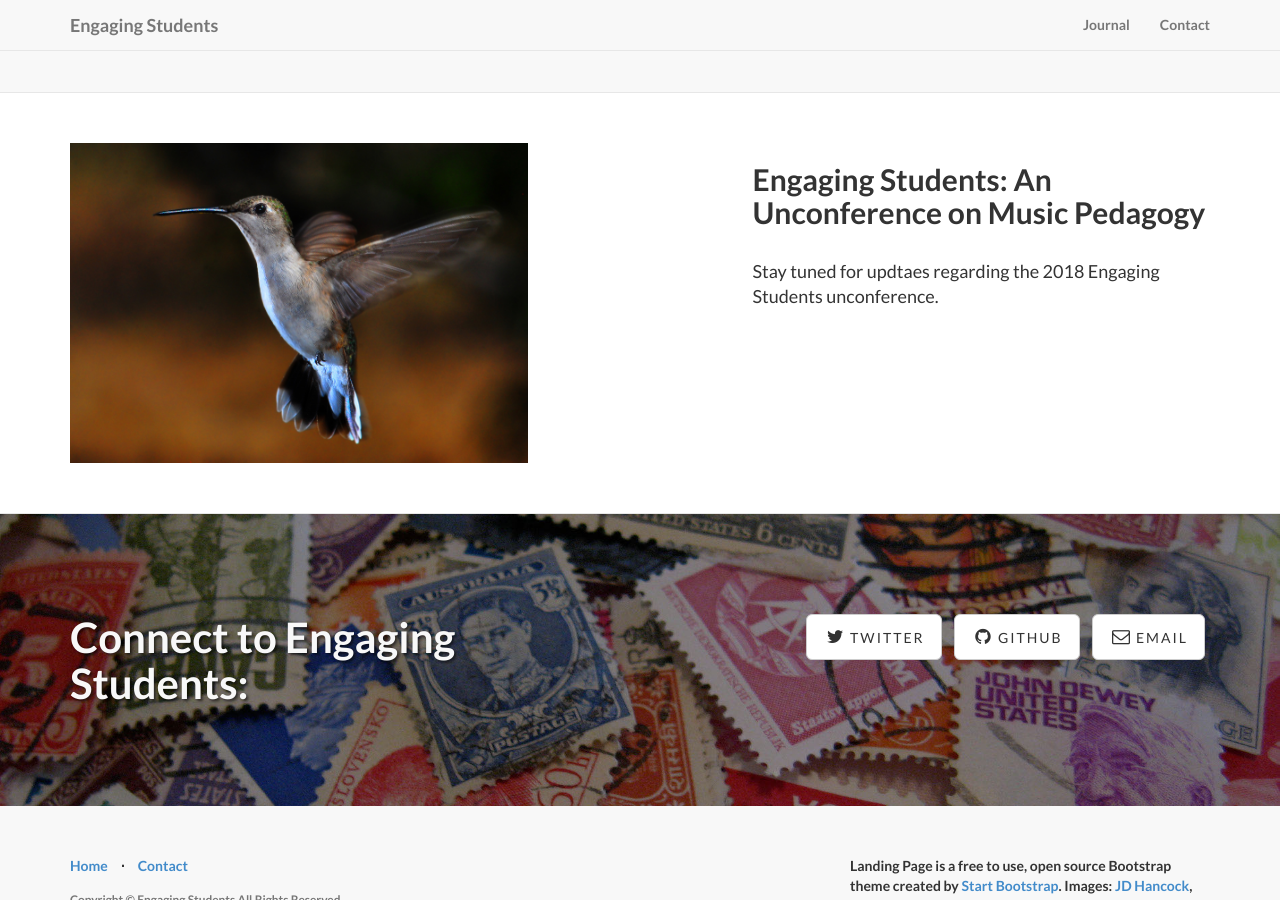
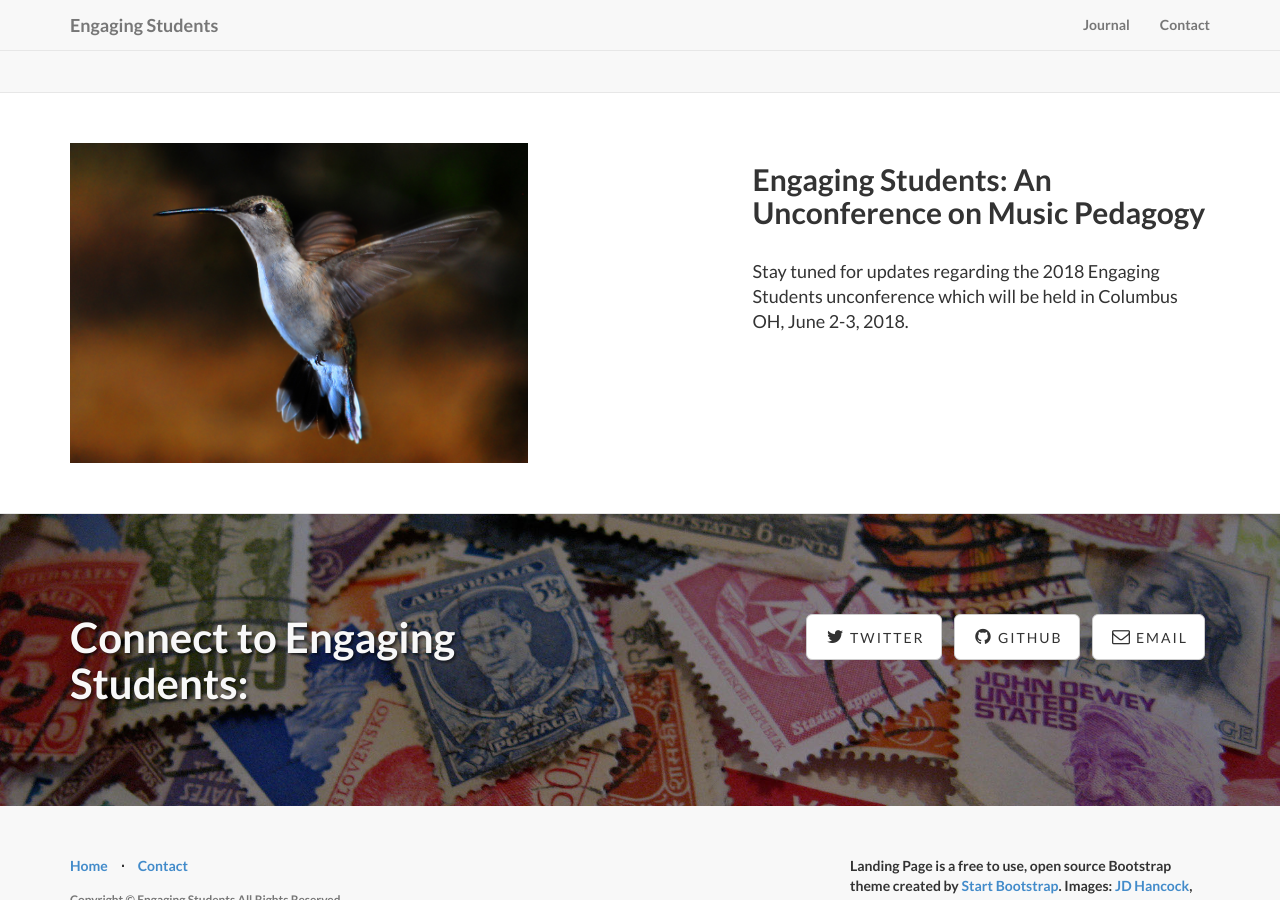
Before and after one commit to flipcamp/flipcamp.github.io, a Jekyll site: the page built from index.html, in a window 1280 px wide and 900 px high, scrolled down 1622 px. Built offline with Jekyll 4.4.1, drawn with Linux system fonts in a browser that asks for light colours.

Commit message:
updated with dates and location

```diff
--- a/_posts/2015-01-08-unconference.markdown
+++ b/_posts/2015-01-08-unconference.markdown
@@ -4,6 +4,6 @@ img: flutter.jpg
 category: Services
 title: Engaging Students&#58; An Unconference on Music Pedagogy
 description: |
-  <p class="lead">Stay tuned for updtaes regarding the 2018 Engaging Students unconference.</a></p>
+  <p class="lead">Stay tuned for updates regarding the 2018 Engaging Students unconference which will be held in Columbus OH, June 2-3, 2018.</a></p>
 
 ---
```
